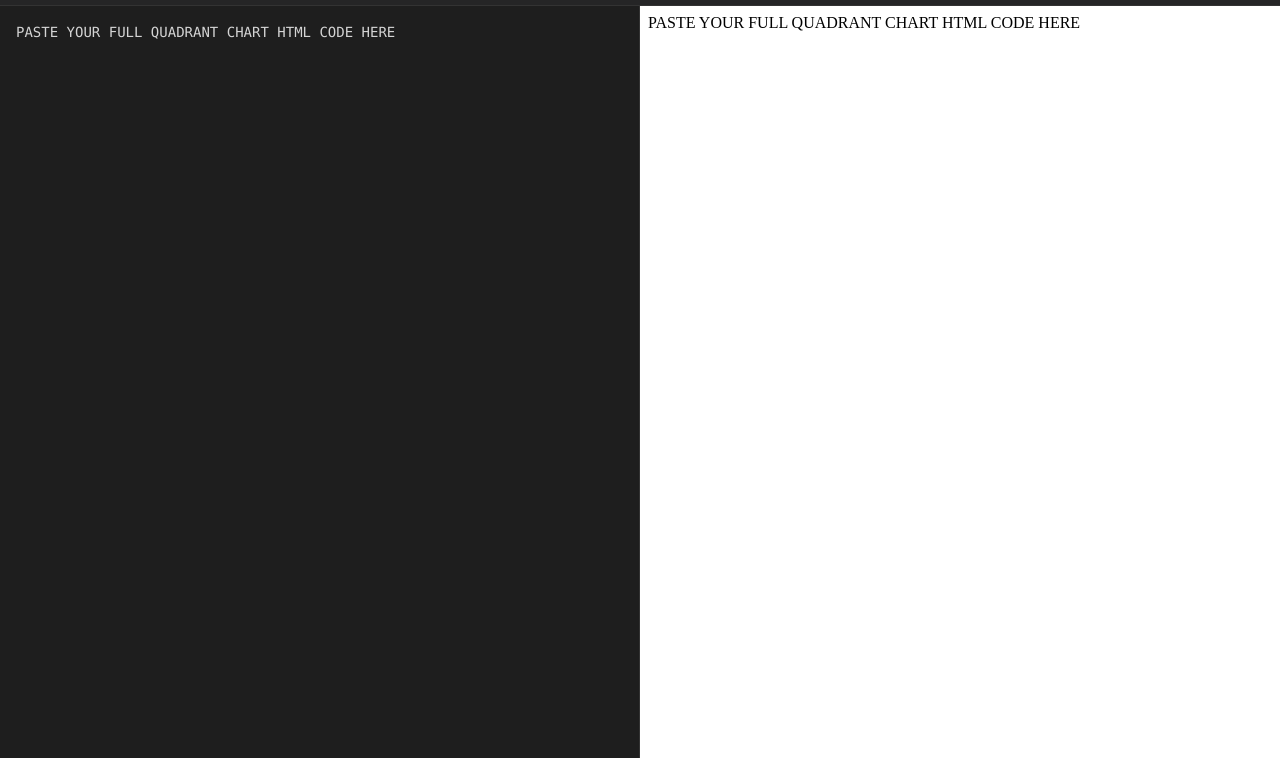
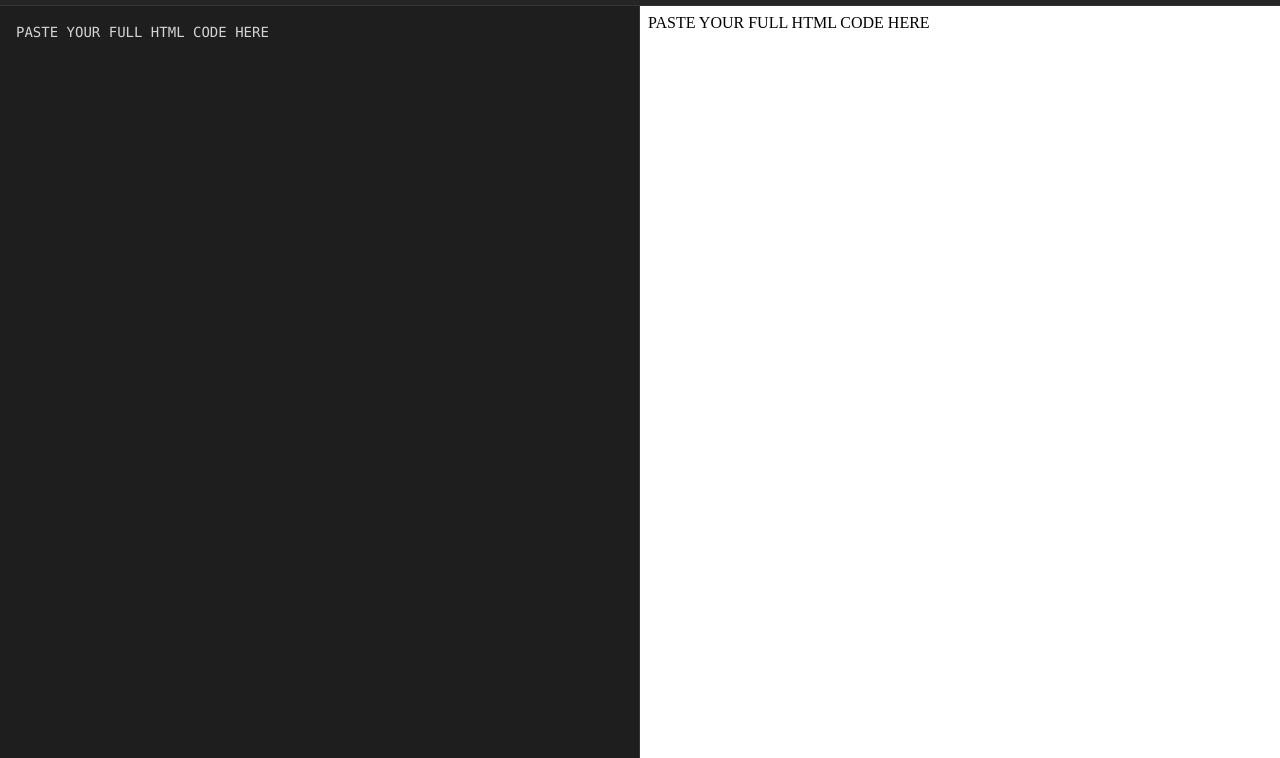
Before and after one commit to vishal-dembla/htmlcodeeditor, a plain HTML site: page index.html in a window 1280 px wide. Shown: the part 42-800 px from the top of the page. Drawn offline with Linux system fonts and the light colour scheme.

Commit message:
index.html

```diff
--- a/index.html
+++ b/index.html
@@ -126,8 +126,8 @@
 
         runButton.addEventListener('click', runCode);
 
-        // As a final test, you can paste the chart code here automatically
-        sourceCodeEl.value = `PASTE YOUR FULL QUADRANT CHART HTML CODE HERE`;
+        // As a final test, you can paste the code here automatically
+        sourceCodeEl.value = `PASTE YOUR FULL HTML CODE HERE`;
         runCode(); // And run it on load
 
     </script>
```
